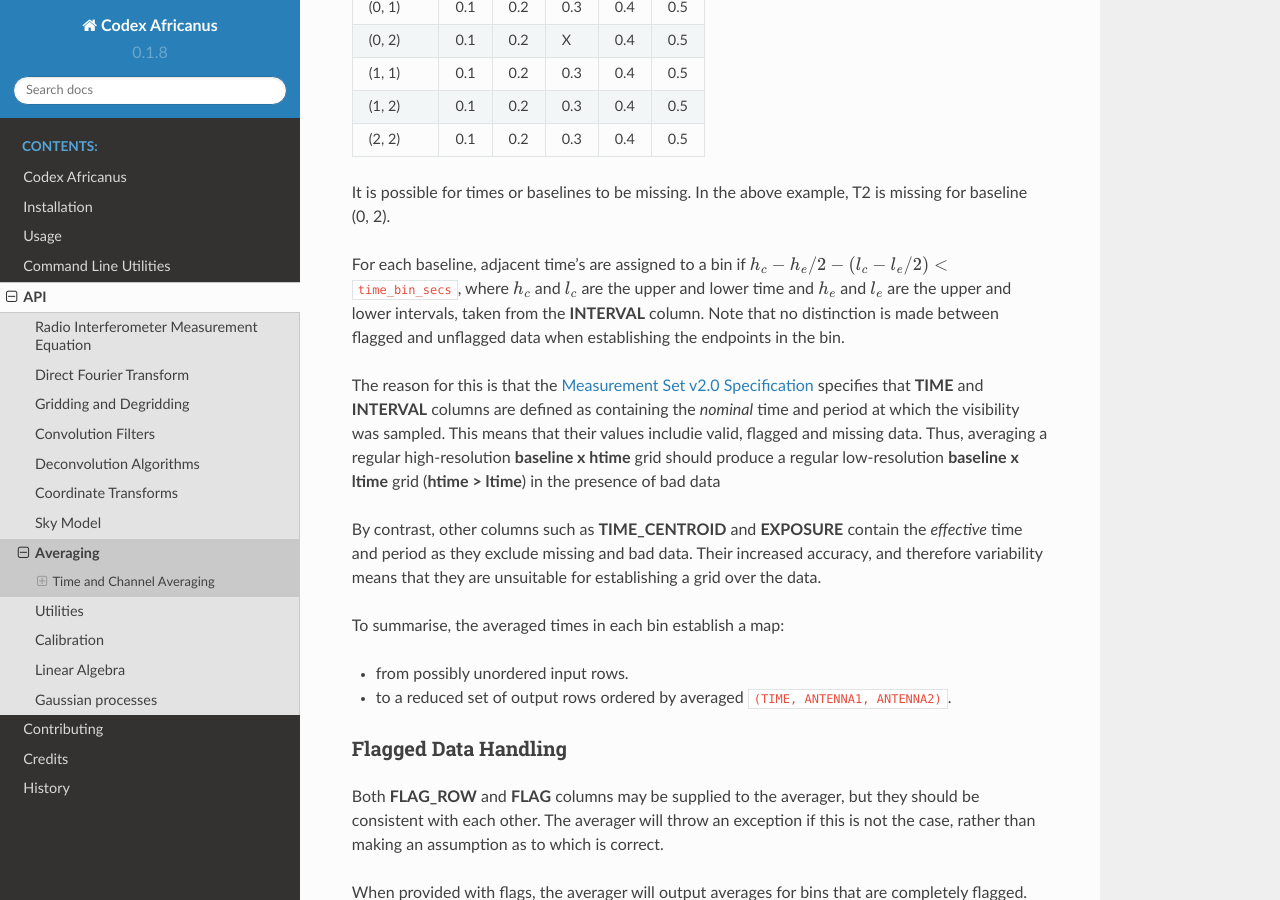
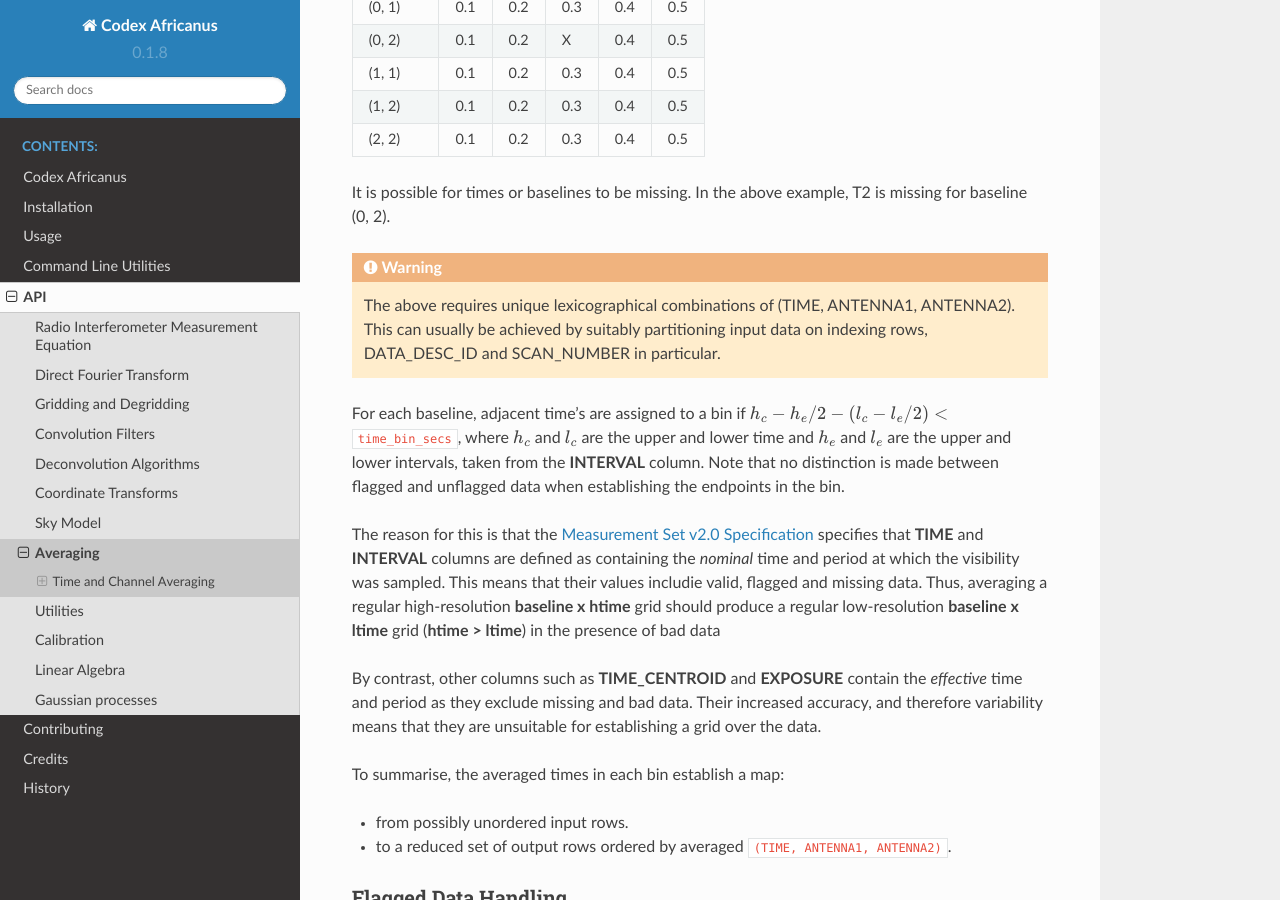
Before and after one commit to ratt-ru/codex-africanus, a Sphinx documentation site: the page built from docs/averaging-api.rst, in a window 1280 px wide and 900 px high, scrolled down 581 px. Built offline with Sphinx 7.4.7 and the Read the Docs theme 2.0.0, drawn with Linux system fonts in a browser that asks for light colours.

Commit message:
[skip] Document unique requirement of [TIME, ANTENNA1, ANTENNA2]

```diff
--- a/docs/averaging-api.rst
+++ b/docs/averaging-api.rst
@@ -32,6 +32,14 @@ Baseline T0  T1  T2  T3  T4
 
 It is possible for times or baselines to be missing. In the above
 example, T2 is missing for baseline (0, 2).
+
+.. warning::
+
+  The above requires unique lexicographical
+  combinations of (TIME, ANTENNA1, ANTENNA2). This can usually
+  be achieved by suitably partitioning input data on indexing rows,
+  DATA_DESC_ID and SCAN_NUMBER in particular.
+
 
 For each baseline, adjacent time's are assigned to a bin
 if :math:`h_c - h_e/2 - (l_c - l_e/2) <` :code:`time_bin_secs`, where
```
Also changed, not shown: 1 other file.
